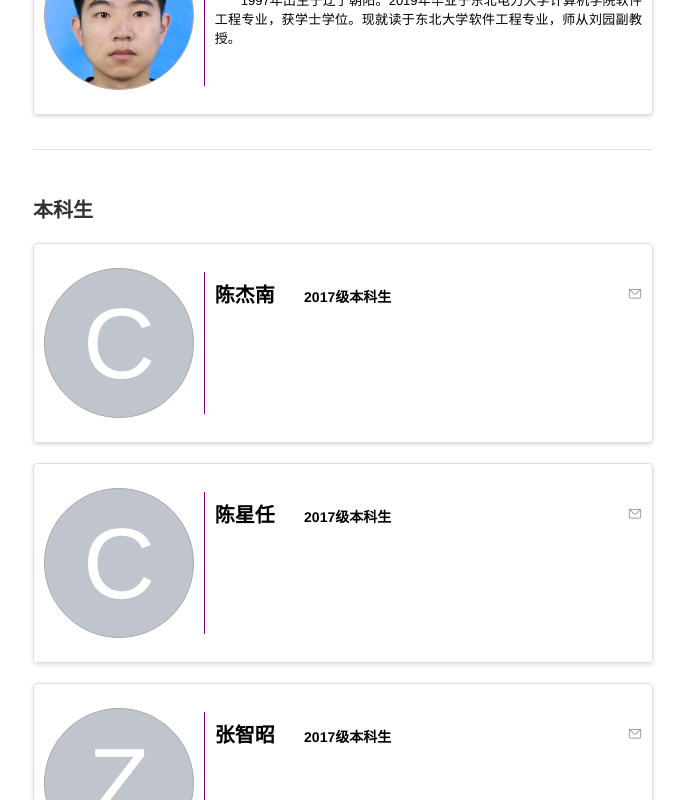
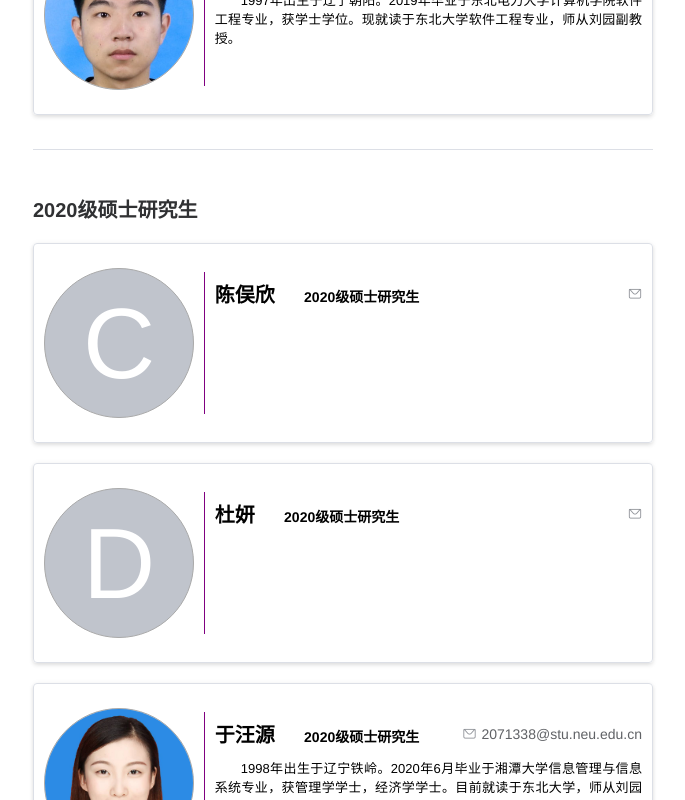
Before and after one commit to thothsun/blockchain-lab, a Nuxt app: page /members in a window 1280 px wide. Shown: the part 2000-2800 px from the top of the page, without its empty margins (417-1102 px from the left). Built offline with nearby package versions, Linux system fonts and the light colour scheme.

Commit message:
更新信息

```diff
--- a/pages/members.vue
+++ b/pages/members.vue
@@ -11,9 +11,10 @@
               <li :class="{active: active===0}" @click="scrollTo('#h1-teacher')">实验室负责人</li>
               <li :class="{active: active===1}" @click="scrollTo('#h1-master-2018')">2018级硕士研究生</li>
               <li :class="{active: active===2}" @click="scrollTo('#h1-master-2019')">2019级硕士研究生</li>
-              <li :class="{active: active===3}" @click="scrollTo('#h1-stu')">本科生</li>
-              <li :class="{active: active===4}" @click="scrollTo('#h1-abroad')">留学生</li>
-              <li :class="{active: active===5}" @click="scrollTo('#h1-old')">已毕业学生</li>
+              <li :class="{active: active===3}" @click="scrollTo('#h1-master-2020')">2020级硕士研究生</li>
+              <li :class="{active: active===4}" @click="scrollTo('#h1-stu')">本科生</li>
+              <li :class="{active: active===5}" @click="scrollTo('#h1-abroad')">留学生</li>
+              <li :class="{active: active===6}" @click="scrollTo('#h1-old')">已毕业学生</li>
             </ul>
 
           </div>
@@ -108,6 +109,46 @@
             position="2019级硕士研究生"
             email="1905874127@qq.com"
             description="1997年出生于辽宁朝阳。2019年毕业于东北电力大学计算机学院软件工程专业，获学士学位。现就读于东北大学软件工程专业，师从刘园副教授。"
+          ></member>
+
+          <el-divider></el-divider>
+
+          <h1 id="h1-master-2020">2020级硕士研究生</h1>
+
+          <member
+            name="陈俣欣"
+            avatar=""
+            letter="C"
+            position="2020级硕士研究生"
+            email=""
+            description=""
+          ></member>
+
+          <member
+            name="杜妍"
+            avatar=""
+            letter="D"
+            position="2020级硕士研究生"
+            email=""
+            description=""
+          ></member>
+
+          <member
+            name="于汪源"
+            avatar="/avatar/yuwangyuan.jpg"
+            letter="Y"
+            position="2020级硕士研究生"
+            email="2071338@stu.neu.edu.cn"
+            description="1998年出生于辽宁铁岭。2020年6月毕业于湘潭大学信息管理与信息系统专业，获管理学学士，经济学学士。目前就读于东北大学，师从刘园副教授。"
+          ></member>
+
+          <member
+            name="张亚男"
+            avatar=""
+            letter="Z"
+            position="2020级硕士研究生"
+            email=""
+            description=""
           ></member>
 
           <el-divider></el-divider>
```
Also changed, not shown: static/avatar/yuwangyuan-1.jpeg (added), static/avatar/yuwangyuan.jpg (added).
